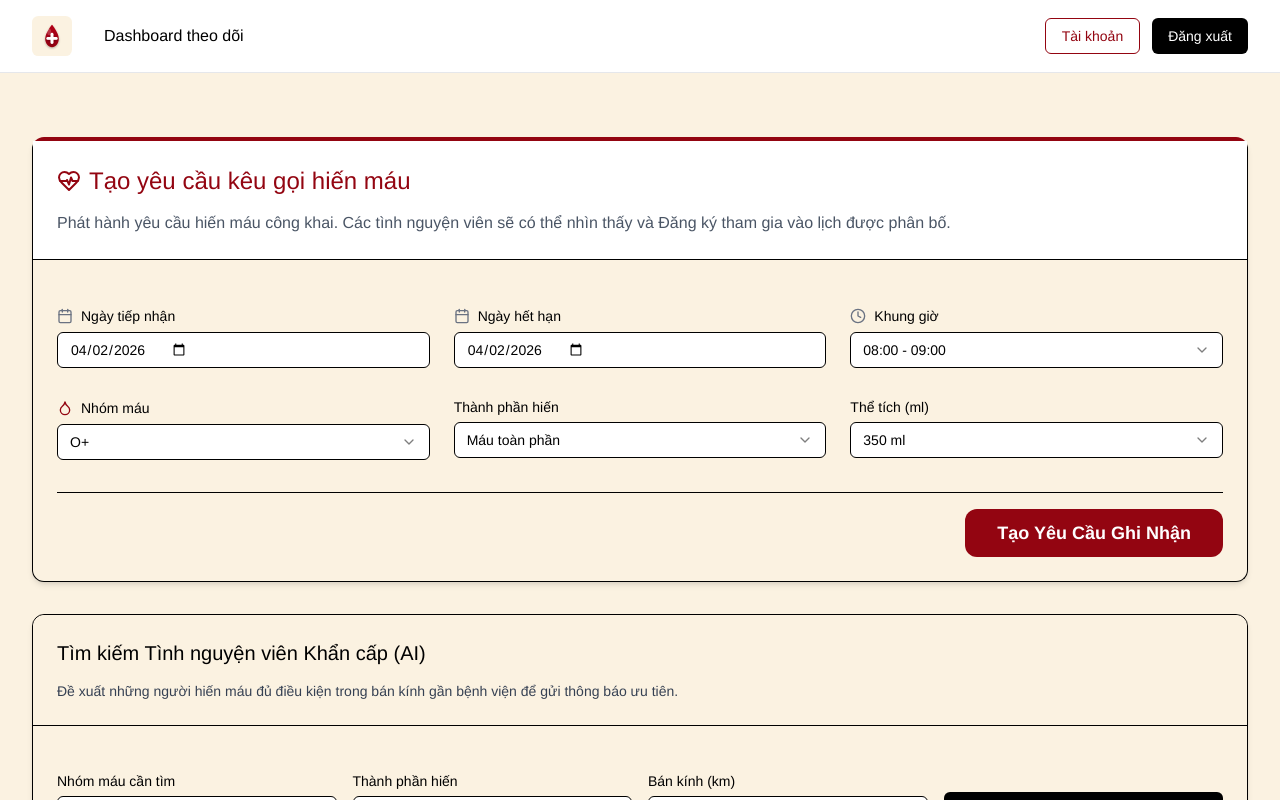
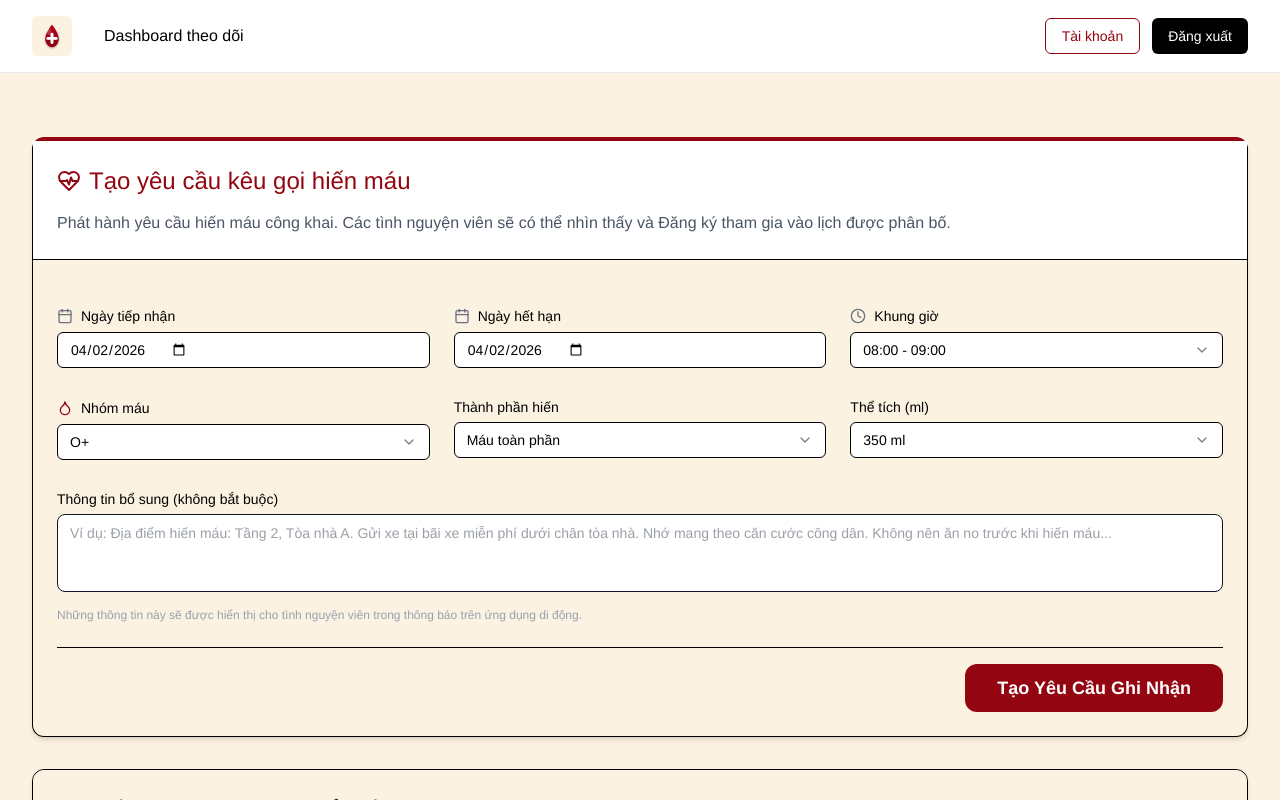
Before and after one commit to SomeLazyDayz/giotam-frontend, a React (Vite) app: page / in a window 1280 px wide. Shown: the top 800 px of the page. Built offline with nearby package versions, Linux system fonts and the light colour scheme; sample sign-in values are in the browser's storage.

Commit message:
feat: add note field and black border to blood request form

```diff
--- a/src/components/HospitalHome.tsx
+++ b/src/components/HospitalHome.tsx
@@ -43,12 +43,13 @@ export default function HospitalHome() {
   // --- State cho chức năng tạo Yêu cầu Hiến máu ---
   const [requestData, setRequestData] = useState({
     bloodType: 'O+',
-    date: new Date().toISOString().split('T')[0], // YYYY-MM-DD
+    date: new Date().toISOString().split('T')[0],
     expirationDate: new Date().toISOString().split('T')[0],
     timeSlot: '08:00 - 09:00',
     amountMl: '350',
     urgency: 'normal',
-    donationType: 'Toàn phần'
+    donationType: 'Toàn phần',
+    note: ''
   });
   const [isCreatingRequest, setIsCreatingRequest] = useState(false);
 
@@ -69,7 +70,8 @@ export default function HospitalHome() {
         expiration_date: requestData.expirationDate,
         time_slot: requestData.timeSlot,
         status: 'open',
-        donation_type: requestData.donationType
+        donation_type: requestData.donationType,
+        note: requestData.note || null
       };
 
       const res = await api.post('/blood-requests', payload);
@@ -327,6 +329,21 @@ export default function HospitalHome() {
               </div>
             </div>
 
+            {/* Ghi chú thêm */}
+            <div className="space-y-2">
+              <Label htmlFor="req_note">Thông tin bổ sung (không bắt buộc)</Label>
+              <textarea
+                id="req_note"
+                rows={3}
+                value={requestData.note}
+                onChange={(e) => handleRequestChange('note', e.target.value)}
+                placeholder="Ví dụ: Địa điểm hiến máu: Tầng 2, Tòa nhà A. Gửi xe tại bãi xe miễn phí dưới chân tòa nhà. Nhớ mang theo căn cước công dân. Không nên ăn no trước khi hiến máu..."
+                className="w-full px-3 py-2 bg-white border border-gray-900 rounded-lg text-sm resize-none focus:outline-none focus:ring-2 focus:ring-[#930511]/30"
+                style={{ color: '#374151' }}
+              />
+              <p className="text-xs text-gray-400">Những thông tin này sẽ được hiển thị cho tình nguyện viên trong thông báo trên ứng dụng di động.</p>
+            </div>
+
             <div className="flex justify-end pt-4 border-t">
               <Button
                 type="submit"
```
